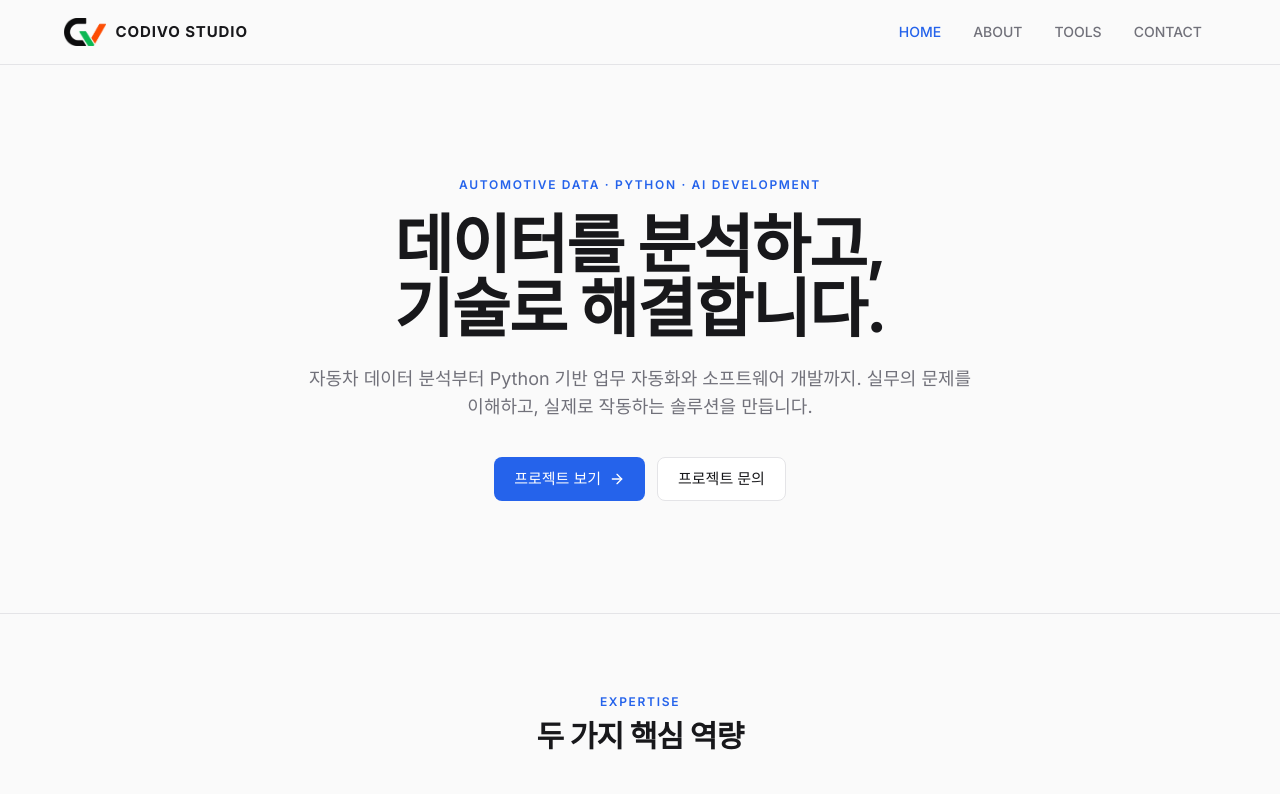
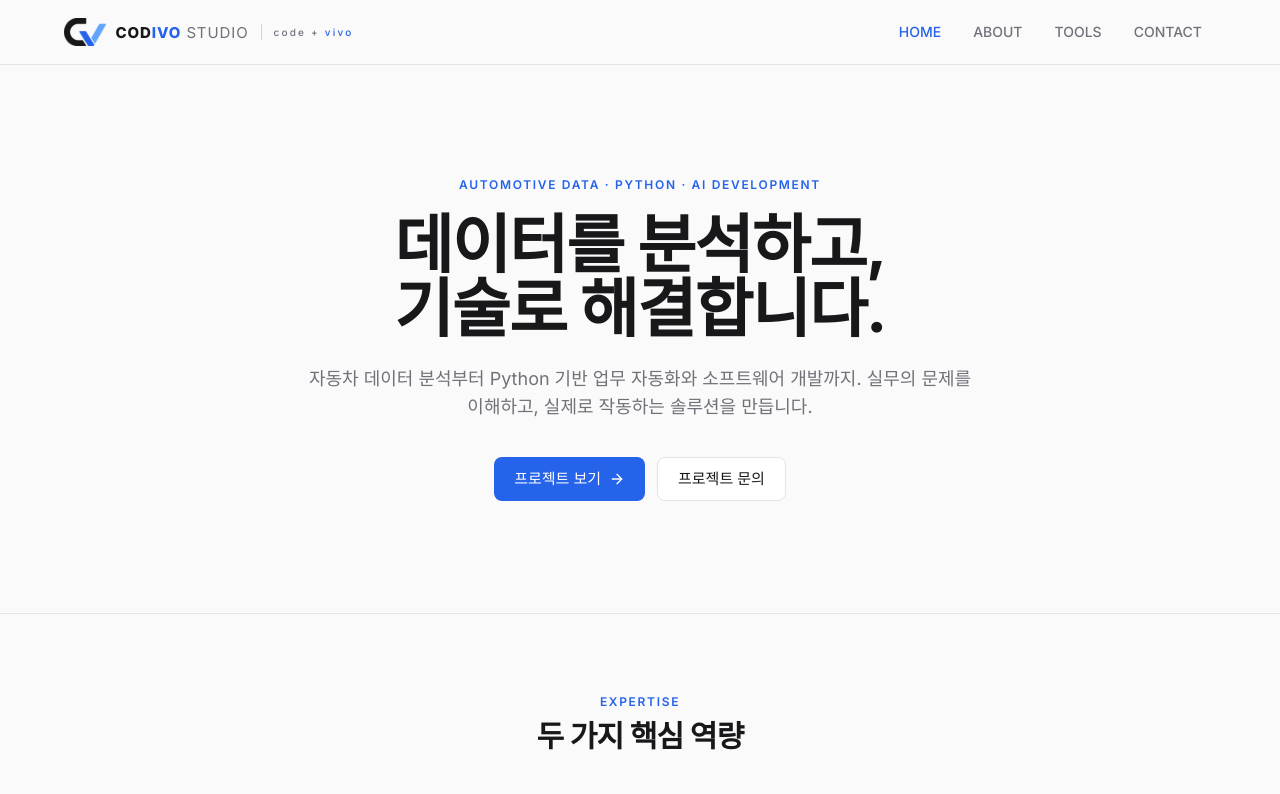
Before and after one commit to sysy-netizen/codivostudio-web, a Next.js app: page / in a window 1280 px wide. Shown: the top 794 px of the page. Built offline with nearby package versions, Linux system fonts and the light colour scheme; a web font is replaced by a local one.

Commit message:
로고를 파랑 계열로 변경하고 COD/IVO 색 구분, code + vivo 문구 추가
Co-Authored-By: Claude Sonnet 5.5 <noreply@anthropic.com>

```diff
--- a/src/components/layout/header.tsx
+++ b/src/components/layout/header.tsx
@@ -30,7 +30,16 @@ export function Header() {
       <div className="container-content flex h-16 items-center justify-between">
         <Link href="/" className="flex items-center gap-2.5" aria-label="CODIVO STUDIO 홈">
           <Image src="/images/brand/logo.png" alt="" width={42} height={28} className="h-7 w-auto" priority />
-          <span className="text-[15px] font-bold tracking-[0.06em]">CODIVO STUDIO</span>
+          <span className="flex flex-col leading-none sm:flex-row sm:items-center sm:gap-3">
+            <span className="text-[15px] tracking-[0.06em]">
+              <b className="font-extrabold">COD</b>
+              <b className="font-extrabold text-accent">IVO</b> <span className="font-normal text-muted">STUDIO</span>
+            </span>
+            <span aria-hidden="true" className="hidden h-4 w-px bg-zinc-300 sm:block" />
+            <span className="mt-1 text-[10px] font-medium tracking-[0.22em] text-muted sm:mt-0">
+              code + <span className="text-accent">vivo</span>
+            </span>
+          </span>
         </Link>
 
         <nav aria-label="주 메뉴" className="hidden md:block">
```
Also changed, not shown: public/images/brand/logo.png.
